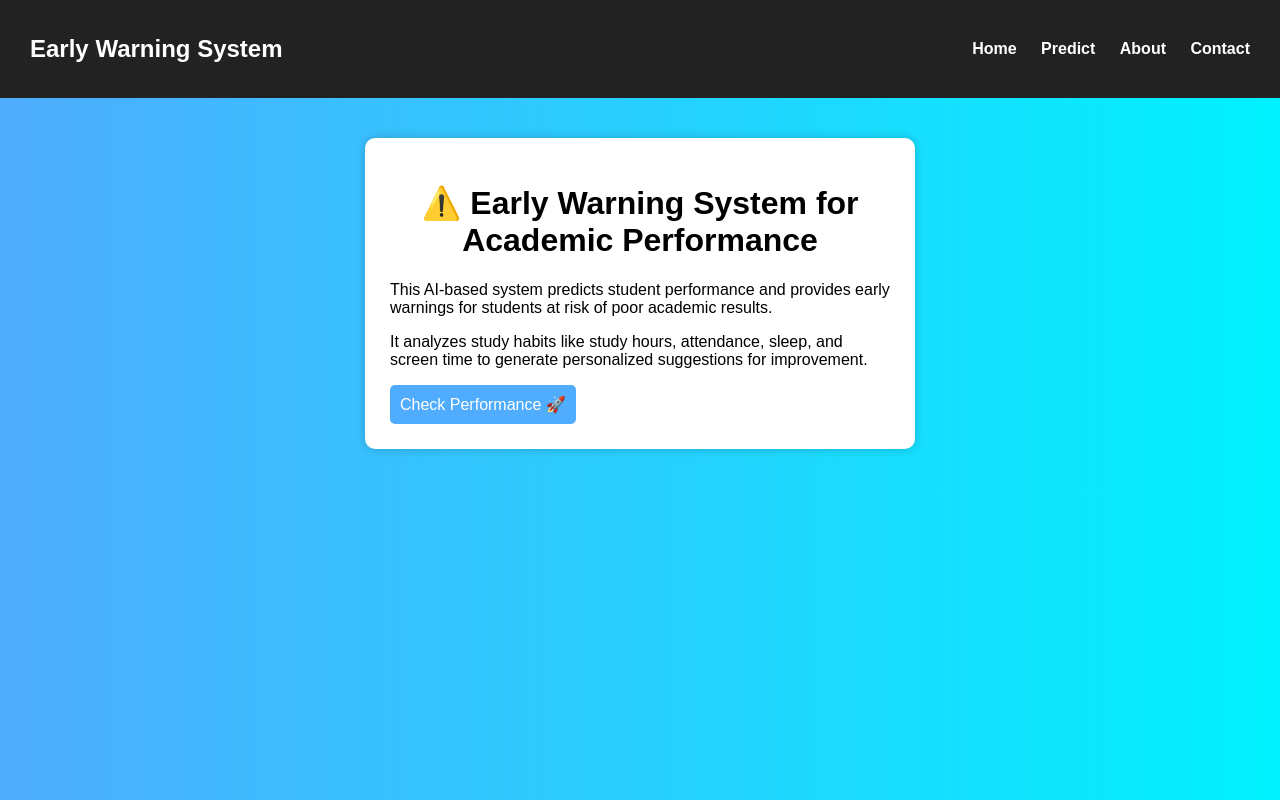
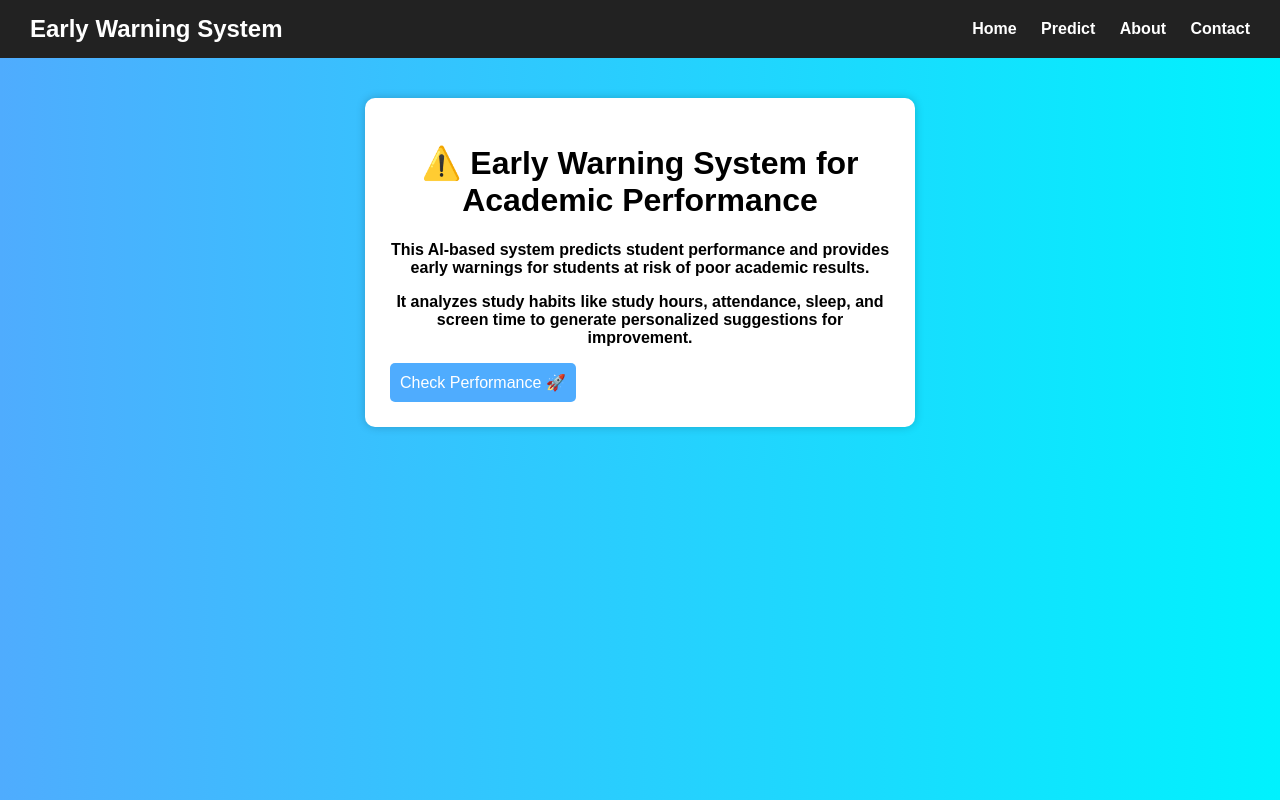
Before and after one commit to prakhar123771/studentmarkspredictor, a Flask app: page / in a window 1280 px wide. Run offline with Flask 3, Linux system fonts and the light colour scheme; parts of the project's set-up code (start-up, migrations or seed data) failed here and were passed over.

Commit message:
Update style.css

```diff
--- a/Student_project/static/style.css
+++ b/Student_project/static/style.css
@@ -4,13 +4,32 @@ body {
     background: linear-gradient(to right, #4facfe, #00f2fe);
 }
 
-nav {
-    background: #333;
+/* NAVBAR */
+.navbar {
+    display: flex;
+    justify-content: space-between;
+    align-items: center;
+    background: #222;
     color: white;
-    padding: 15px;
-    text-align: center;
+    padding: 15px 30px;
 }
 
+.navbar h2 {
+    margin: 0;
+}
+
+.nav-links a {
+    color: white;
+    margin-left: 20px;
+    text-decoration: none;
+    font-weight: bold;
+}
+
+.nav-links a:hover {
+    color: #4facfe;
+}
+
+/* CONTAINER */
 .container {
     width: 100%;
     max-width: 500px;
@@ -21,10 +40,16 @@ nav {
     box-shadow: 0px 0px 10px rgba(0,0,0,0.2);
 }
 
+/* HEADINGS */
 h1 {
     text-align: center;
 }
 
+h3 {
+    text-align: center;
+}
+
+/* FORM */
 .form-box {
     display: flex;
     flex-direction: column;
@@ -42,8 +67,11 @@ h1 {
     width: 100%;
     padding: 8px;
     margin-top: 5px;
+    border-radius: 5px;
+    border: 1px solid #ccc;
 }
 
+/* BUTTON */
 button {
     padding: 10px;
     background: #4facfe;
@@ -58,28 +86,29 @@ button:hover {
     background: #0077ff;
 }
 
+/* RESULT */
 .result {
     text-align: center;
     margin-top: 20px;
     color: green;
-}
-/* NAVBAR FIX */
-.navbar {
-    display: flex;
-    justify-content: space-between;
-    align-items: center;
-    background: #222;
-    color: white;
-    padding: 15px 30px;
+    font-size: 22px;
 }
 
-.nav-links a {
-    color: white;
-    margin-left: 20px;
-    text-decoration: none;
+/* TEXT */
+p {
+    text-align: center;
     font-weight: bold;
 }
 
-.nav-links a:hover {
-    color: #4facfe;
+/* WARNING COLORS */
+p:contains("High Risk") {
+    color: red;
 }
+
+p:contains("Moderate Risk") {
+    color: orange;
+}
+
+p:contains("Low Risk") {
+    color: green;
+}
```
